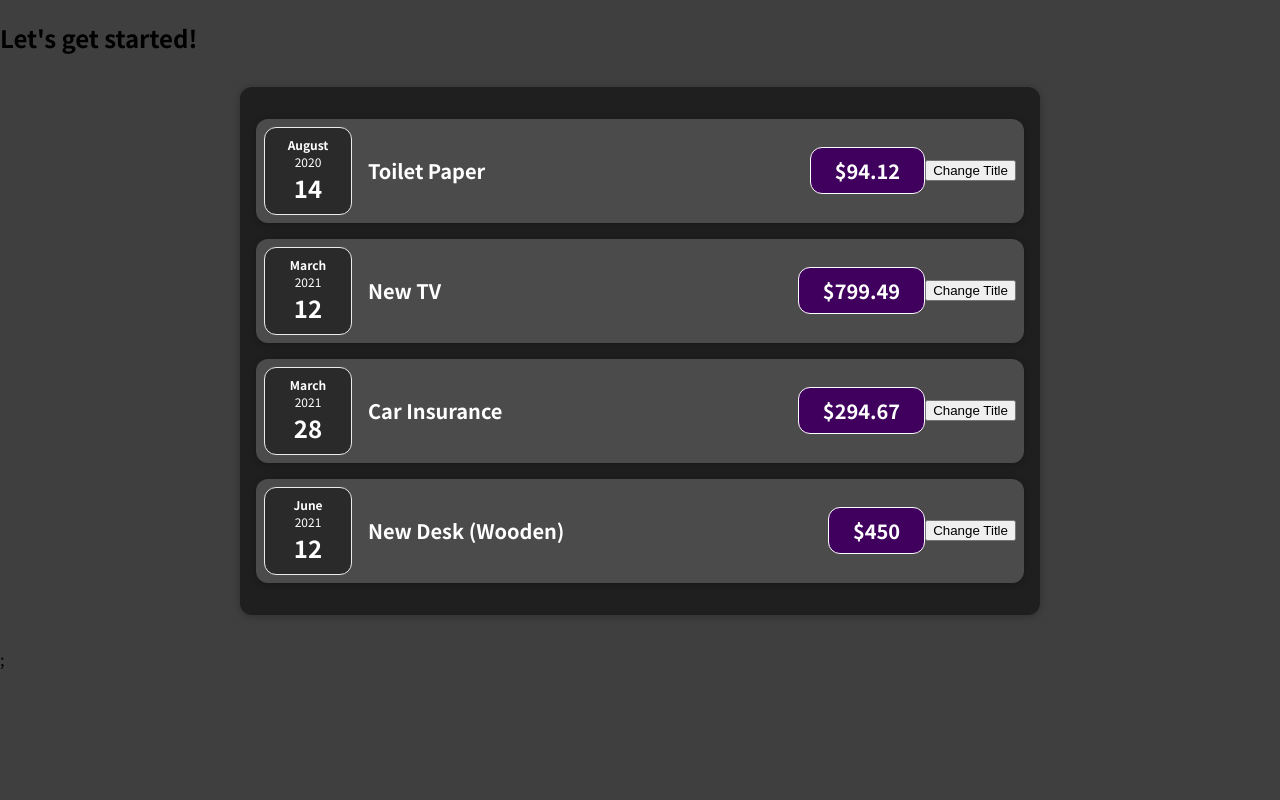
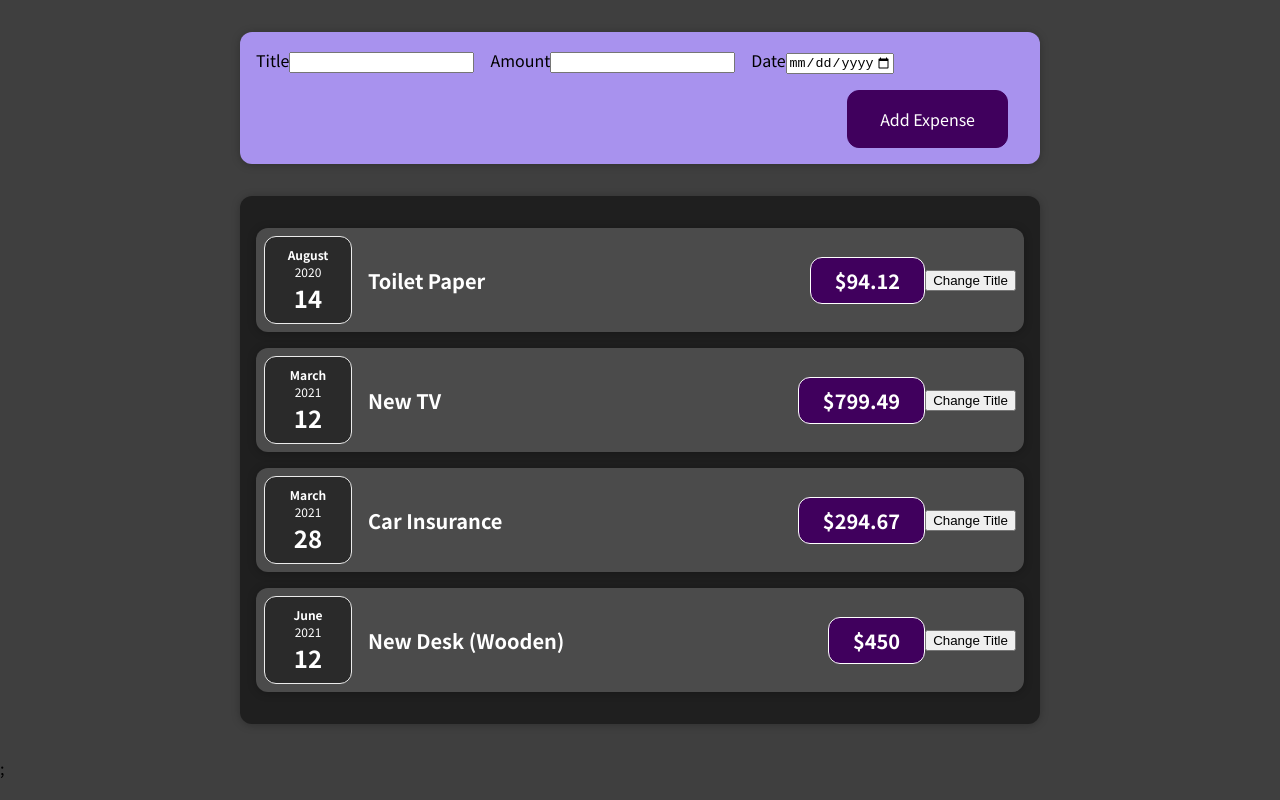
Before and after one commit to DeonJordaan/react-complete-guide, a React (Create React App) app: page / in a window 1280 px wide. Built offline with nearby package versions, Linux system fonts and the light colour scheme.

Commit message:
Section 4 - Working with States

```diff
--- a/src/App.js
+++ b/src/App.js
@@ -1,4 +1,5 @@
 import Expenses from './components/Expenses/Expenses';
+import NewExpense from './components/NewExpense/NewExpense';
 
 const App = () => {
 	const expenses = [
@@ -25,7 +26,7 @@ const App = () => {
 
 	return (
 		<div>
-			<h2>Let's get started!</h2>
+			<NewExpense />
 			<Expenses items={expenses} />;
 		</div>
 	);
--- /dev/null
+++ b/src/components/NewExpense/ExpenseForm.css
@@ -0,0 +1,26 @@
+.new-expense__controls {
+	display: flex;
+	flex-wrap: wrap;
+	gap: 1rem;
+	margin-bottom: 1rem;
+	text-align: left;
+}
+
+.new-expense__control label {
+	font-weight: bold;
+	margin-bottom: 0.5rem;
+	display: block;
+}
+
+.new-expense__control input {
+	font: inherit;
+	padding: 0.5rem;
+	border-radius: 6px;
+	border: 1px solid #ccc;
+	width: 20rem;
+	max-width: 100%;
+}
+
+.new-expense__actions {
+	text-align: right;
+}
--- /dev/null
+++ b/src/components/NewExpense/ExpenseForm.js
@@ -0,0 +1,57 @@
+import React, { useState } from 'react';
+
+// import React from 'react';
+
+import './ExpenseForm.css';
+
+const ExpenseForm = () => {
+	const [enteredTitle, setEnteredTitle] = useState('');
+	const [enteredAmount, setEnteredAmount] = useState('');
+	const [enteredDate, setEnteredDate] = useState('');
+
+	const titleChangeHandler = (event) => {
+		setEnteredTitle(event.target.value);
+	};
+
+	const amountChangeHandler = (event) => {
+		setEnteredAmount(event.target.value);
+	};
+
+	const dateChangeHandler = (event) => {
+		setEnteredDate(event.target.value);
+	};
+
+	return (
+		<form>
+			<div className="new-expense__controls">
+				<div classname="new-expense__control">
+					<label>Title</label>
+					<input type="text" onChange={titleChangeHandler} />
+				</div>
+				<div classname="new-expense__control">
+					<label>Amount</label>
+					<input
+						type="number"
+						min="0.01"
+						step="0.01"
+						onChange={amountChangeHandler}
+					/>
+				</div>
+				<div classname="new-expense__control">
+					<label>Date</label>
+					<input
+						type="date"
+						min="2019-01-01"
+						max="2022-12-31"
+						onChange={dateChangeHandler}
+					/>
+				</div>
+			</div>
+			<div className="new-expense__actions">
+				<button type="submit">Add Expense</button>
+			</div>
+		</form>
+	);
+};
+
+export default ExpenseForm;
--- /dev/null
+++ b/src/components/NewExpense/NewExpense.css
@@ -0,0 +1,38 @@
+.new-expense {
+	background-color: #a892ee;
+	padding: 1rem;
+	margin: 2rem auto;
+	width: 50rem;
+	max-width: 95%;
+	border-radius: 12px;
+	text-align: center;
+	box-shadow: 0 1px 8px rgba(0, 0, 0, 0.25);
+}
+
+.new-expense button {
+	font: inherit;
+	cursor: pointer;
+	padding: 1rem 2rem;
+	border: 1px solid #40005d;
+	background-color: #40005d;
+	color: white;
+	border-radius: 12px;
+	margin-right: 1rem;
+}
+
+.new-expense button:hover,
+.new-expense button:active {
+	background-color: #510674;
+	border-color: #510674;
+}
+
+.new-expense button.alternative {
+	color: #220131;
+	border-color: transparent;
+	background-color: transparent;
+}
+
+.new-expense button.alternative:hover,
+.new-expense button.alternative:active {
+	background-color: #ddb3f8;
+}
--- /dev/null
+++ b/src/components/NewExpense/NewExpense.js
@@ -0,0 +1,14 @@
+import React from 'react';
+
+import ExpenseForm from './ExpenseForm';
+import './NewExpense.css';
+
+const NewExpense = () => {
+	return (
+		<div className="new-expense">
+			<ExpenseForm />
+		</div>
+	);
+};
+
+export default NewExpense;
```
Also changed, not shown: 1 other file (tests, documents, lock files or other folders).
